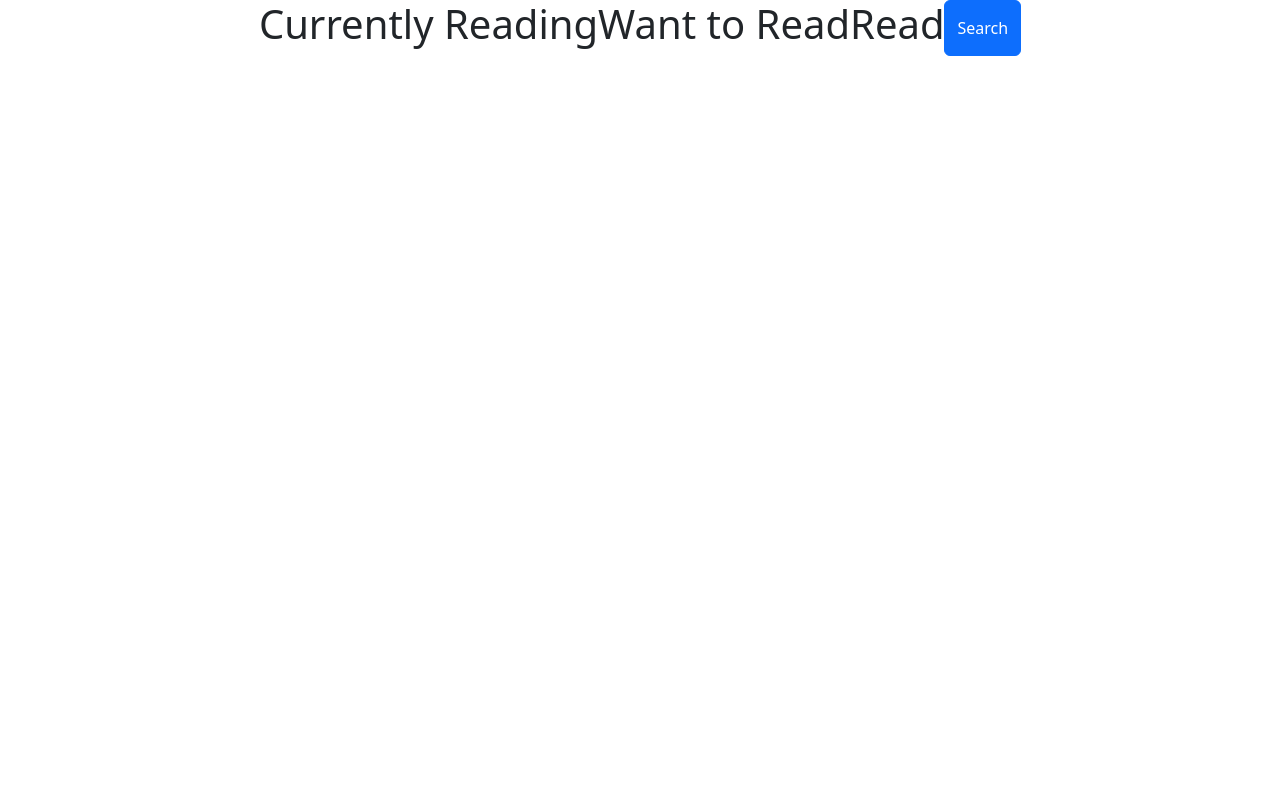
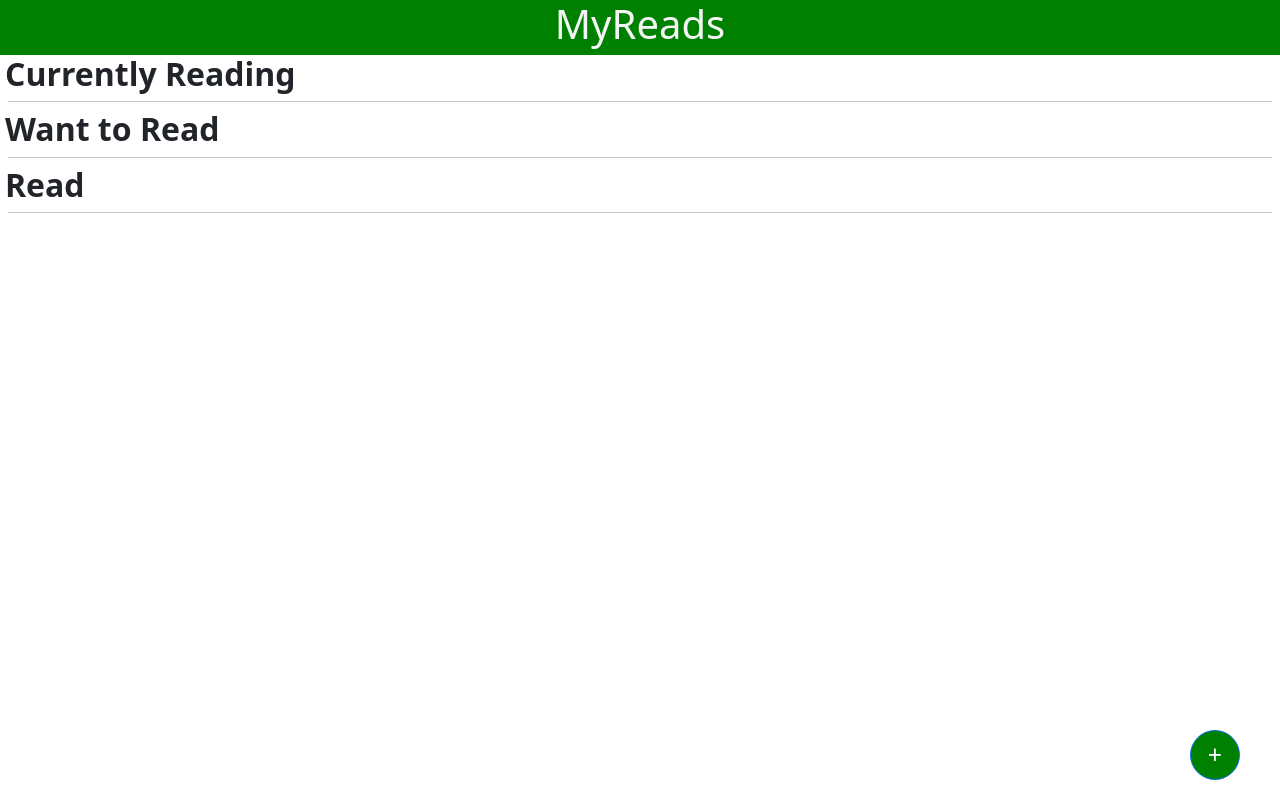
Before and after one commit to nourahosam/noura-hossam-task21-goodread, a React (Create React App) app: page /details in a window 1280 px wide. Built offline with nearby package versions, Linux system fonts and the light colour scheme.

Commit message:
Some styling

```diff
--- a/package.json
+++ b/package.json
@@ -38,5 +38,8 @@
       "last 1 firefox version",
       "last 1 safari version"
     ]
+  },
+  "devDependencies": {
+    "tailwindcss": "^3.1.8"
   }
 }
--- a/src/App.css
+++ b/src/App.css
@@ -1,48 +1,4 @@
-.App {
-  text-align: center;
-}
-
-.App-logo {
-  height: 40vmin;
-  pointer-events: none;
-}
-
-@media (prefers-reduced-motion: no-preference) {
-  .App-logo {
-    animation: App-logo-spin infinite 20s linear;
-  }
-}
-
-.App-header {
-  background-color: #282c34;
-  min-height: 100vh;
-  display: flex;
-  flex-direction: column;
-  align-items: center;
-  justify-content: center;
-  font-size: calc(10px + 2vmin);
-  color: white;
-}
-
-.App-link {
-  color: #61dafb;
-}
-
-@keyframes App-logo-spin {
-  from {
-    transform: rotate(0deg);
-  }
-  to {
-    transform: rotate(360deg);
-  }
-}
-
-.book{
-  border: 1px solid black;
-}
-
-
-.cont{
+.main-container{
   display: flex;
   flex-direction: row;
   width: 100%;
@@ -51,18 +7,108 @@
 
 }
 
-.cardd{
-  width: 250px;
+.book-card{
+  width: 140px;
   margin: 10px;
-  border: 1px solid hsl(0, 0%, 50%, 0.3);
-  padding: 40px 10px;
-  box-shadow: 9px 6px 24px -13px #00000033;
+  text-overflow: clip;
+  /* box-shadow: 9px 6px 24px -13px #00000033; */
 
   /* box-shadow: ; */
 }
+.book{
+  width: 140px;
+  height: 180px;
+  /* overflow: hidden; */
+  position: relative;
+}
 
-.dropdown-btn{
-  background-color: green;
-  border-radius: 100%;
+.book-img img{
+
+  width: 140px;
+
 
 }
+
+.book-details p{
+  position: relative;
+  height: 30px;
+  margin: 10px 0 0 0;
+  width: 130px;
+  font-family:'Trebuchet MS', 'Lucida Sans Unicode', 'Lucida Grande', 'Lucida Sans', Arial, sans-serif;
+  font-size: 12px;
+  color: grey;
+}
+.book-details p:first-child{
+  font-weight: bold;
+  color: black;
+}
+
+.book-img{
+  position: absolute;
+  width: 140px;
+  height: 180px;
+  overflow: hidden;
+}
+
+.dropdown{
+  z-index: 2;
+
+}
+.dropdown button{
+  margin-top: 155px;
+  margin-left: 110px;
+  background-color: green;
+  width: 40px;
+  border-radius: 100px !important;
+}
+.search{
+  position: absolute;
+  background-color: white;
+  z-index: 3;
+  width: 100%;
+  height: 100%;
+}
+
+.search-btn{
+
+  z-index: 4;
+  position: fixed;
+  width: 70px;
+  bottom: 20px;
+  right:20px;
+  border-radius: 1000px;
+  /* background-color: green; */
+}
+
+.header{
+  text-align: center;
+  width: 100%;
+  background-color: green;
+  height: 55px;
+  color: whitesmoke;
+}
+
+.search-btn button{
+  display: flex;
+  flex-direction: column;
+  justify-content: center;
+  align-items: center;
+  width: 50px;
+  height: 50px;
+  text-align: center;
+  background-color: green;
+  font-size: 25px;
+  border-radius: 1000px;
+}
+
+.App{
+  position: relative;
+}
+
+span h2{
+  font-weight: bolder;
+  margin: 0px 0 0 5px;
+}
+span hr{
+  margin: 8px;
+}
--- a/src/Components/Book.js
+++ b/src/Components/Book.js
@@ -1,29 +1,36 @@
 import React, { useState } from 'react';
-import { Col, Button, DropdownButton, Dropdown } from 'react-bootstrap';
+import { DropdownButton, Dropdown } from 'react-bootstrap';
 import List from './List';
 import BookDetails from './BookDetails';
-import {Link, Route, Routes} from 'react-router-dom'
+import { Link, Route, Routes } from 'react-router-dom'
 
 const Book = (props) => {
 
     return (
-        <div className='cardd'>
+        <div className='book-card'>
 
-            <div className='get-details'>
-                <div className='book'>
 
+            <div className='book'>
+                <div className='book-img'>
                     <img src={`${props.imageLinks.thumbnail}`} />
+                </div>
+                <div className='dropdown'>
+                    <DropdownButton id="dropdown-basic-button" variant='success ' className='drop-text' >
+                        <Dropdown.Item onClick={() => { props.handleClick(props, "currentlyReading") }}>Currently Reading</Dropdown.Item>
+                        <Dropdown.Item onClick={(e) => { props.handleClick(props, "wantToRead") }}>Want to Read</Dropdown.Item>
+                        <Dropdown.Item onClick={() => { props.handleClick(props, "read") }}>Read</Dropdown.Item>
+                        <Dropdown.Item onClick={() => { props.handleClick(props, "none") }}>None</Dropdown.Item>
+                    </DropdownButton>
                 </div>
             </div>
 
-            <p>{props.title}</p>
-            <p>{props.authors}</p>
-            <DropdownButton id="dropdown-basic-button" title="" className=''>
-                <Dropdown.Item onClick={() => { props.handleClick(props, "currentlyReading") }}>Currently Reading</Dropdown.Item>
-                <Dropdown.Item onClick={(e) => { props.handleClick(props, "wantToRead") }}>Want to Read</Dropdown.Item>
-                <Dropdown.Item onClick={() => { props.handleClick(props, "read") }}>Read</Dropdown.Item>
-                <Dropdown.Item onClick={() => { props.handleClick(props, "none") }}>None</Dropdown.Item>
-            </DropdownButton>
+
+            <div className='book-details'>
+                <p>{props.title}</p>
+                <p>{props.authors}</p>
+
+            </div>
+
             {/* <Routes>
             <Route exact path='/details' element={< BookDetails data={props}/>}></Route>
             </Routes> */}
--- a/src/Components/List.js
+++ b/src/Components/List.js
@@ -1,20 +1,20 @@
 import React from 'react';
-import { Row } from 'react-bootstrap';
 import Book from './Book';
 const List = (props) => {
     return (
         <div>
-            <h1>{props.title}</h1>
-            {console.log("LISTTTTTTTTTTTTTTTTTTTTTTTTTTT")}
-            {console.log(props)}
-            <Row>
+            <span><h2>{props.title}</h2>
+            <hr></hr>
+            </span>
+
+            <div className='main-container'>
+                {console.log("LISTTTTTTTTTTTTTTTTTTTTTTTTTTT")}
+                {console.log(props)}
                 {props.data.map((el) => {
-
-                    console.log({...el});
-                    return(<Book {...el} handleClick={props.handleClick} />)
+                    console.log({ ...el });
+                    return (<Book {...el} handleClick={props.handleClick} />)
                 })}
-
-            </Row>
+            </div>
         </div>
     )
 }
--- a/src/Components/Main.js
+++ b/src/Components/Main.js
@@ -10,18 +10,6 @@ const Main = () => {
     const [read, setRead] = useState([]);
     const [wantToRead, setWantToRead] = useState([]);
     const [renderSearch, setRender] = useState(false);
-
-    // useEffect(()=>{
-    //     localStorage.setItem('currentlyReading', JSON.stringify(currentlyReading) || []);
-    // }, [currentlyReading])
-
-    // useEffect(()=>{
-    //     localStorage.setItem('read', JSON.stringify(read) || []);
-    // }, [read])
-
-    // useEffect(()=>{
-    //     localStorage.setItem('wantToRead', JSON.stringify(wantToRead) || []);
-    // }, [wantToRead])
 
     useEffect(() => {
         const currtmp = JSON.parse(localStorage.getItem('currentlyReading')) || [];
@@ -104,19 +92,22 @@ const Main = () => {
 
     }
 
-    return (<div>
-        {console.log("RENDERERKLNSFN.EFKMFL/KSMV/LKSM")}
-        {console.log(currentlyReading)}
-        {console.log("RENDERERKLNSFN.EFKMFL/KSMV/LKSM")}
+    return (<>
+<div className='header'>
+<h1>MyReads</h1>
+</div>
         {renderSearch && <Search handleClick={handleClick} setRender={setRender} />}
-        <div className='cont'>
+        <div className='search-btn'>
+                <Button variant="primary" className='' onClick={() => { setRender(true) }}>+</Button>
+            </div>
+        <div className='main-list'>
 
             <List data={currentlyReading} handleClick={handleClick} title="Currently Reading" />
             <List data={wantToRead} handleClick={handleClick} title="Want to Read" />
             <List data={read} handleClick={handleClick} title="Read" />
-            <Button variant="primary" className='fixed' onClick={() => { setRender(true) }}>Search</Button>
+
         </div>
-    </div>)
+    </>)
 
 }
 
--- a/src/Components/Search.js
+++ b/src/Components/Search.js
@@ -1,6 +1,6 @@
 import React, {useState} from 'react';
 import axios from 'axios';
-import { Form, CloseButton } from 'react-bootstrap';
+import { Form, CloseButton, InputGroup, Button } from 'react-bootstrap';
 import Book from './Book';
 import DataContext from './Main';
 
@@ -34,10 +34,15 @@ const Search = (props) => {
 
     return (
         <div className='search'>
-            <CloseButton onClick={()=>{props.setRender(false)}}/>
-            <Form.Label>Search</Form.Label>
+            <InputGroup>
+            <Button  variant="outline-secondary" id="button-addon1" onClick={()=>{props.setRender(false)}}>
+                <CloseButton />
+            </Button>
+            <Form.Label></Form.Label>
             <Form.Control type="text" placeholder="Search" onChange={onChange} />
-            <div className='cont'>
+            </InputGroup>
+
+            <div className='main-container'>
             {byBook.map((el)=>{
 
                 return(<Book {...el.volumeInfo} handleClick={props.handleClick} />)
--- a/src/index.css
+++ /dev/null
@@ -1,13 +0,0 @@
-body {
-  margin: 0;
-  font-family: -apple-system, BlinkMacSystemFont, 'Segoe UI', 'Roboto', 'Oxygen',
-    'Ubuntu', 'Cantarell', 'Fira Sans', 'Droid Sans', 'Helvetica Neue',
-    sans-serif;
-  -webkit-font-smoothing: antialiased;
-  -moz-osx-font-smoothing: grayscale;
-}
-
-code {
-  font-family: source-code-pro, Menlo, Monaco, Consolas, 'Courier New',
-    monospace;
-}
--- a/src/index.js
+++ b/src/index.js
@@ -1,6 +1,5 @@
 import React from 'react';
 import ReactDOM from 'react-dom/client';
-import './index.css';
 import App from './App';
 import reportWebVitals from './reportWebVitals';
 import "bootstrap/dist/css/bootstrap.min.css";
```
Also changed, not shown: tailwind.config.js (added, +8 -0 lines), src/Components/Read.js (deleted), 2 other files (tests, documents, lock files or other folders).
